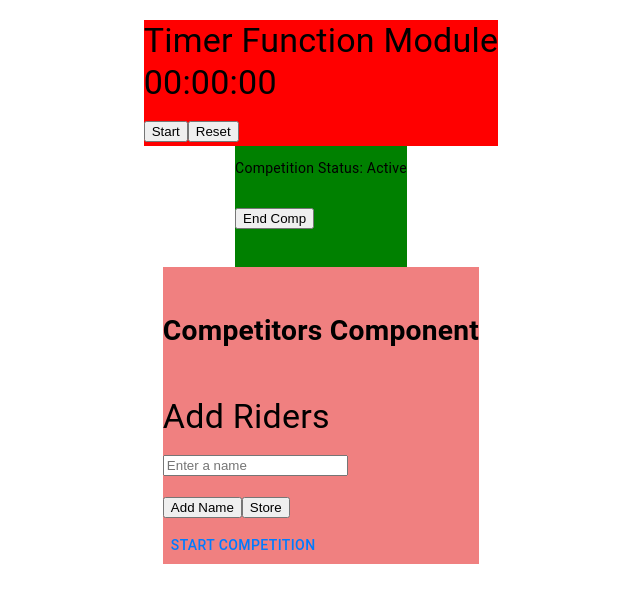
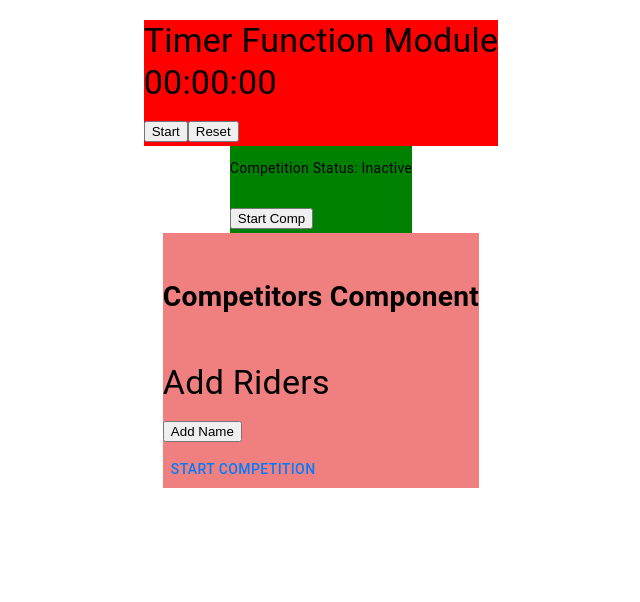
Before and after one commit to andrewcargill/TypeScriptReact, a React (Create React App) app: page /competition in a window 1280 px wide. Shown: the top 602 px of the page, without its empty margins (319-959 px from the left). Built offline with nearby package versions, Linux system fonts and the light colour scheme.

Commit message:
storing of riders names and compition status in context API

```diff
--- a/src/AppState.tsx
+++ b/src/AppState.tsx
@@ -4,6 +4,8 @@ import React, { createContext, useContext, useState, ReactNode } from 'react';
 interface AppState {
   isActive: boolean;
   toggleActive: () => void;
+  storedNames: string[];
+  updateStoredNames: (names: string[]) => void;
 }
 
 const AppContext = createContext<AppState | undefined>(undefined);
@@ -22,14 +24,23 @@ interface AppProviderProps {
 
 export const AppProvider: React.FC<AppProviderProps> = ({ children }) => {
   const [isActive, setIsActive] = useState<boolean>(false);
+  const [storedNames, setStoredNames] = useState<string[]>([]);
 
   const toggleActive = () => {
     setIsActive((prevActive) => !prevActive);
+    console.log(isActive);
+  };
+
+  const updateStoredNames = (names: string[]) => {
+    setStoredNames(names);
+    console.log(storedNames);
   };
 
   const state: AppState = {
     isActive,
     toggleActive,
+    storedNames,
+    updateStoredNames,
   };
 
   return <AppContext.Provider value={state}>{children}</AppContext.Provider>;
--- a/src/components/AddRiders.tsx
+++ b/src/components/AddRiders.tsx
@@ -1,102 +1,46 @@
-import React, { useState, useEffect } from 'react';
+import React from 'react';
+import { useAppContext } from '../AppState';
 
+function NameList() {
+  const { storedNames, updateStoredNames } = useAppContext();
 
-interface NameListProps {
-  names: string[];
-  onNameChange: (index: number, value: string) => void;
-  onRemoveName: (index: number) => void;
-  onAddName: () => void;
-  onStoreNames: (names: string[]) => void;
-}
+  const handleNameChange = (index: number, value: string) => {
+    const updatedNames = [...storedNames];
+    updatedNames[index] = value;
+    updateStoredNames(updatedNames);
+  };
 
-function NameList({
-  names,
-  onNameChange,
-  onRemoveName,
-  onAddName,
-  onStoreNames,
-}: NameListProps) {
-  const handleStoreNames = () => {
-    // Call the onStoreNames callback to store names in local storage
-    onStoreNames(names);
+  const handleRemoveName = (index: number) => {
+    const updatedNames = [...storedNames];
+    updatedNames.splice(index, 1);
+    updateStoredNames(updatedNames);
+  };
+
+  const handleAddName = () => {
+    const updatedNames = [...storedNames, ''];
+    updateStoredNames(updatedNames);
   };
 
   return (
     <div>
       <div>Add Riders</div>
-      {names.map((name, index) => (
+      {storedNames.map((name, index) => (
         <div key={index}>
           <input
             type="text"
             placeholder="Enter a name"
             value={name}
-            onChange={(e) => onNameChange(index, e.target.value)}
+            onChange={(e) => handleNameChange(index, e.target.value)}
           />
           {index > 0 && (
-            <button onClick={() => onRemoveName(index)}>Remove</button>
+            <button onClick={() => handleRemoveName(index)}>Remove</button>
           )}
         </div>
       ))}
-      <button onClick={onAddName}>Add Name</button>
-      <button onClick={handleStoreNames}>Store</button>
+      <button onClick={handleAddName}>Add Name</button>
 
-
-
-
-      {/* <div>
-        <h2>Rider List</h2>
-        <ul>
-          {names.map((name, index) => (
-            <li key={index}>{name}</li>
-          ))}
-        </ul>
-      </div> */}
     </div>
   );
 }
 
-export default function App() {
-  const [names, setNames] = useState<string[]>(['']);
-
-
-  useEffect(() => {
-    // Load names from local storage when the component mounts
-    const storedNames = localStorage.getItem('names');
-    if (storedNames) {
-      setNames(JSON.parse(storedNames));
-    }
-  }, []);
-
-  const handleNameChange = (index: number, value: string) => {
-    const updatedNames = [...names];
-    updatedNames[index] = value;
-    setNames(updatedNames);
-  };
-
-  const handleRemoveName = (index: number) => {
-    const updatedNames = [...names];
-    updatedNames.splice(index, 1);
-    setNames(updatedNames);
-  };
-
-  const handleAddName = () => {
-    setNames([...names, '']);
-  };
-
-  const handleStoreNames = (namesToStore: string[]) => {
-    // Store names in local storage
-    localStorage.setItem('names', JSON.stringify(namesToStore));
-  };
-
-  return (
-    <div>
-      <NameList
-        names={names}
-        onNameChange={handleNameChange}
-        onRemoveName={handleRemoveName}
-        onAddName={handleAddName}
-        onStoreNames={handleStoreNames}
-      />
-    </div>
-  );
-}
+export default NameList;
--- a/src/components/DisplayRiders.tsx
+++ b/src/components/DisplayRiders.tsx
@@ -1,16 +1,9 @@
 import React, { useEffect, useState } from 'react';
+import { useAppContext } from '../AppState';
 
 function DisplayRiders() {
-  const [storedNames, setStoredNames] = useState<string[]>([]);
+  const { storedNames, updateStoredNames } = useAppContext();
 
-  useEffect(() => {
-    // Load stored names from local storage when the component mounts
-    const storedNamesData = localStorage.getItem('names');
-    if (storedNamesData) {
-      const parsedNames = JSON.parse(storedNamesData);
-      setStoredNames(parsedNames);
-    }
-  }, []);
 
   return (
     <div>
--- a/src/components/ResultsSection.tsx
+++ b/src/components/ResultsSection.tsx
@@ -1,50 +1,25 @@
 import React, { useEffect, useState } from 'react';
+import { useAppContext } from '../AppState'; // Import the context hook
 
 function ResultsSection() {
-    const [storedNames, setStoredNames] = useState<string[]>([]);
-    const [isActive, setIsActive] = useState<boolean>(false);
+  const { storedNames, updateStoredNames } = useAppContext();
+  const { isActive, toggleActive } = useAppContext();
 
-
-
-    useEffect(() => {
-        // Check local storage for the initial value
-        const storedValue = localStorage.getItem('isActive');
-        if (storedValue !== null) {
-          setIsActive(storedValue === 'false');
-        } else {
-          // If no value in local storage, set isActive to false
-          setIsActive(true);
-        }
-      }, []);
-
-      const toggleActiveStatus = () => {
-        const newValue = !isActive;
-        localStorage.setItem('isActive', newValue.toString());
-        setIsActive(newValue);
-      };
-
-
-
-    useEffect(() => {
-        // Load stored names from local storage when the component mounts
-        const storedNamesData = localStorage.getItem('names');
-        if (storedNamesData) {
-            const parsedNames = JSON.parse(storedNamesData);
-            setStoredNames(parsedNames);
-        }
-    }, []);
 
   return (
     <div>
       <div>
         <p>Competition Status: {isActive ? 'Active' : 'Inactive'}</p>
-      <button onClick={toggleActiveStatus}>
+        <button onClick={toggleActive}>
           {isActive ? 'End Comp' : 'Start Comp'}
         </button>
       </div>
-            <ul>
+      <div>
       {storedNames[0]}
-            </ul>
+      </div>
+
+
+
     </div>
   );
 }
```
Lines whose indentation alone changed are shown as unchanged.
